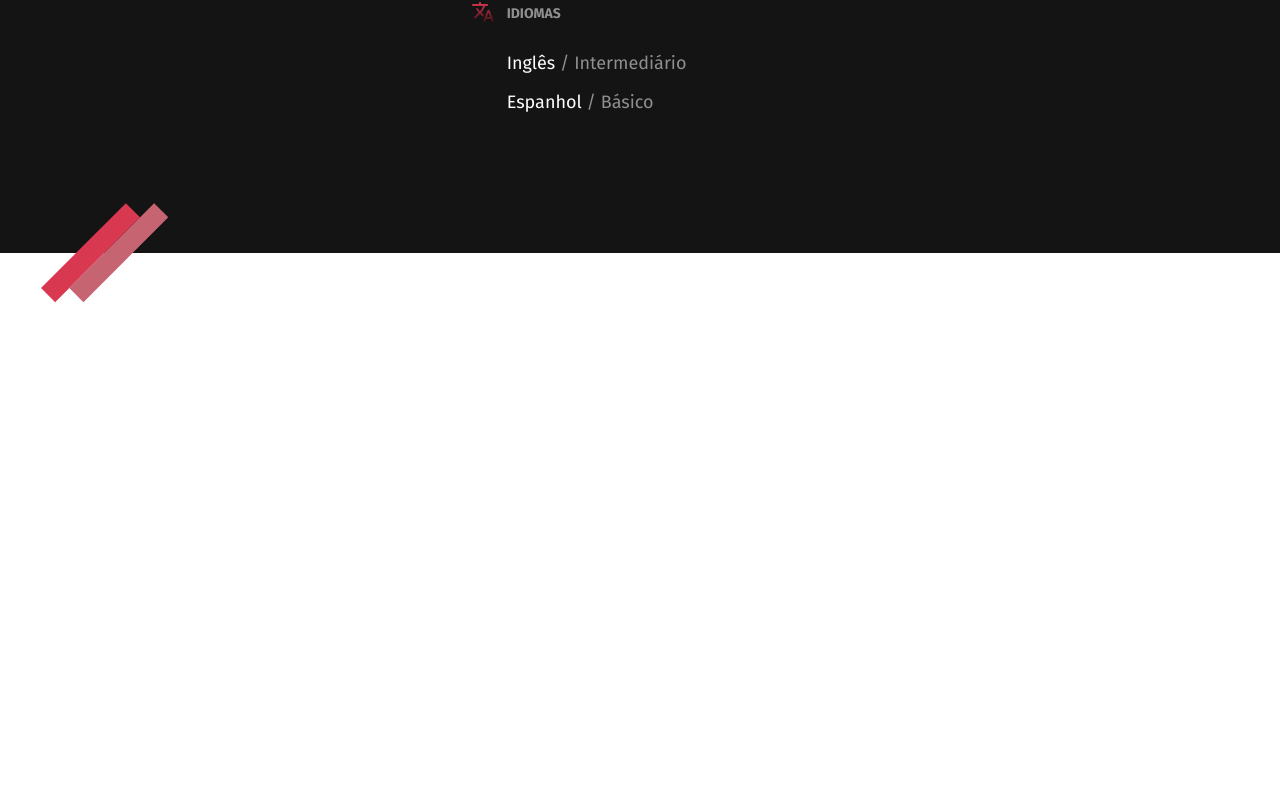
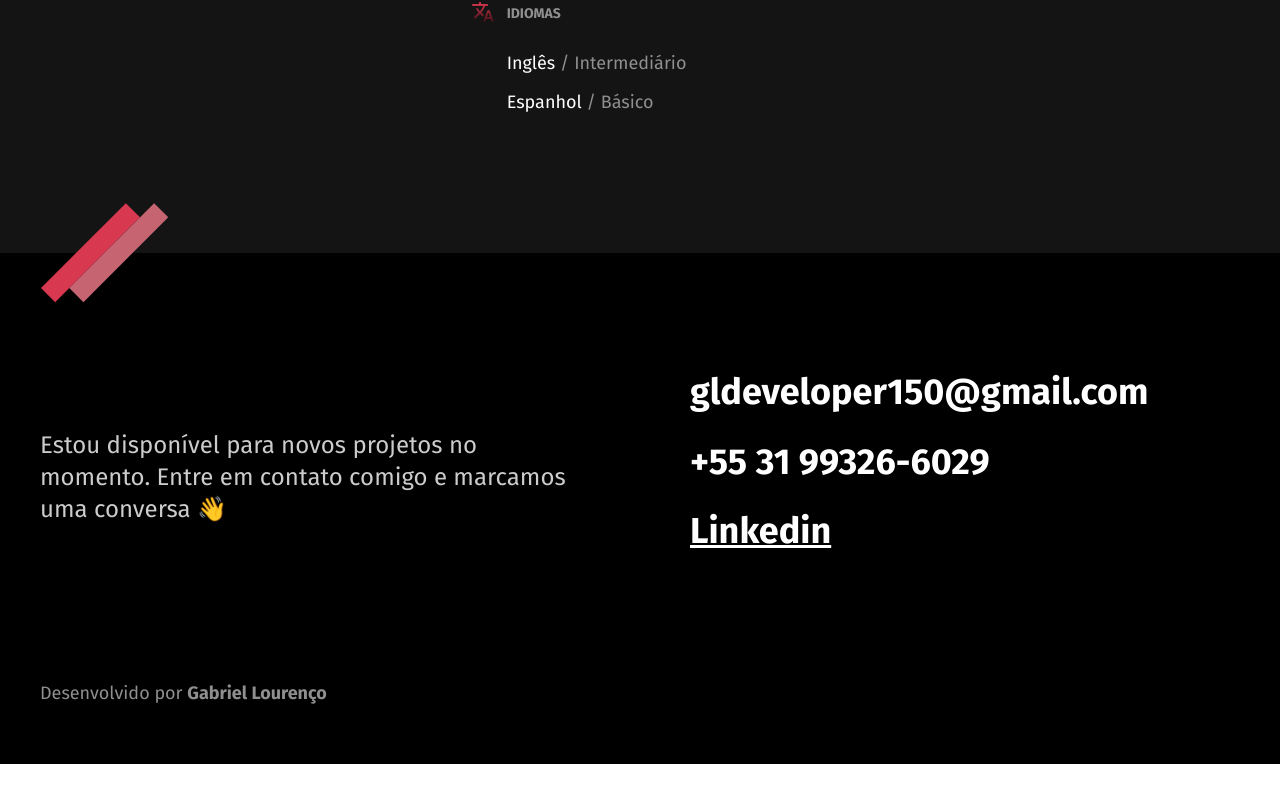
Before and after one commit to ognusg/new-portfolio, a plain HTML site: page index.html in a window 1280 px wide. Shown: the part 2300-3103 px from the top of the page. Drawn offline with Linux system fonts and the light colour scheme.

Commit message:
alterações 2

```diff
--- /dev/null
+++ b/assets/footer.css
@@ -0,0 +1,47 @@
+.footer {
+  background: #000000;
+}
+
+.footer-container {
+  max-width: 1200px;
+  padding: 120px 20px 60px 20px;
+  margin: 0 auto;
+  display: grid;
+  grid-template-columns: 1fr 1fr;
+  gap: 100px;
+  align-items: center;
+}
+
+.footer-texto {
+  font-size: 1.5rem;
+  line-height: 1.33;
+  color: #cccccc;
+}
+
+.footer-contato li {
+  font-weight: bold;
+  font-size: 2.25rem;
+  line-height: 1.1;
+  color: #ffffff;
+  margin-bottom: 30px;
+}
+
+.footer-contato li a {
+  color: #ffffff;
+}
+
+.footer-copy {
+  grid-column: 1 / -1;
+  font-size: 1.125rem;
+  color: #8f8f8f;
+}
+
+@media (max-width: 800px) {
+  .footer-container {
+    grid-template-columns: 1fr;
+    gap: 40px;
+  }
+  .footer-contato li {
+    font-size: 1.5rem;
+  }
+}
--- a/assets/style.css
+++ b/assets/style.css
@@ -3,6 +3,7 @@
 @import "./introducao.css";
 @import "./experiencia.css";
 @import "./formacao.css";
+@import "./footer.css";
 @import url("https://fonts.googleapis.com/css2?family=Fira+Sans:wght@300;400;500;700&family=Roboto&display=swap");
 
 /*#D83850*/
--- a/index.html
+++ b/index.html
@@ -136,6 +136,17 @@
     </div>
   </section>
 
+  <footer class="footer" id="contato">
+    <div class="footer-container">
+      <p class="footer-texto">Estou disponível para novos projetos no momento. Entre em contato comigo e marcamos uma conversa 👋</p>
+      <ul class="footer-contato">
+        <li>gldeveloper150@gmail.com</li>
+        <li>+55 31 99326-6029</li>
+        <li><a href="/">Linkedin</a></li>
+      </ul>
+      <p class="footer-copy">Desenvolvido por <strong>Gabriel Lourenço </strong></p>
+    </div>
+  </footer>
 
 </body>
 
```
